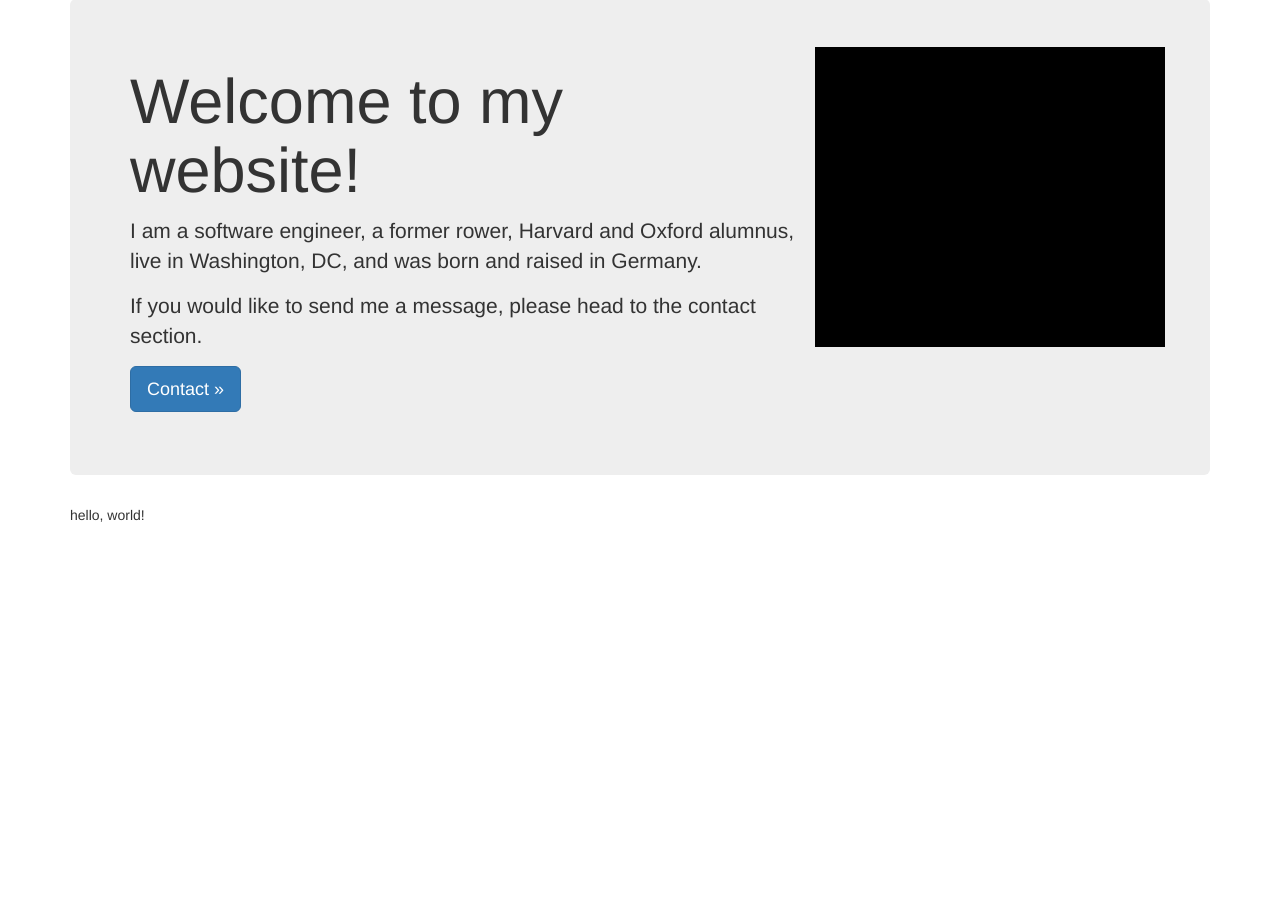
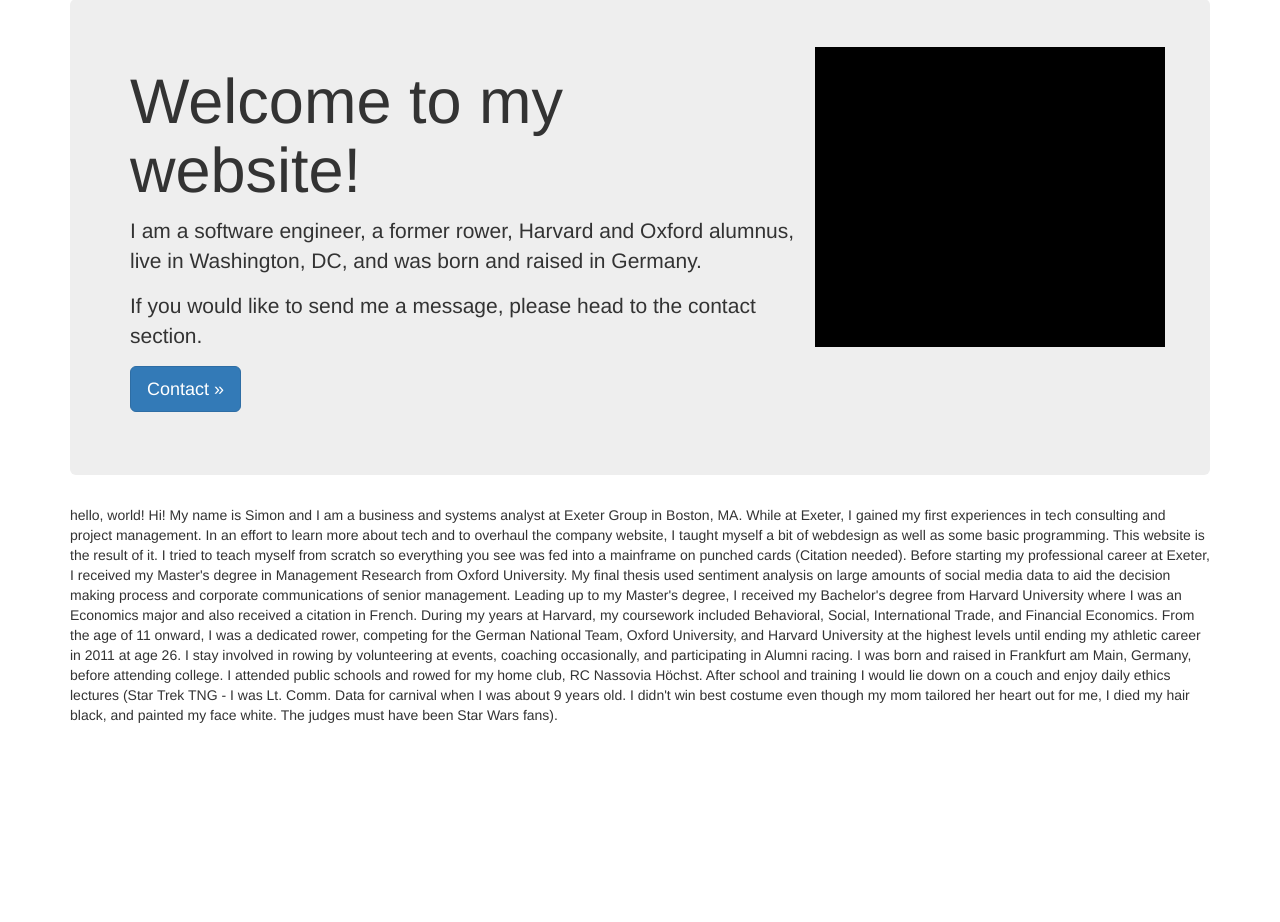
Before and after one commit to simongawlik/django_apps, a Django app: template src/templates/home.html in a window 1280 px wide. Shown: the part 71-993 px from the top of the page. Run offline with Django 3.2, Linux system fonts and the light colour scheme; the template is opened without the code that fills it, so the values that code supplies are empty; some libraries are stand-ins or nearby versions.

Commit message:
added more text to landing site

```diff
--- a/src/templates/home.html
+++ b/src/templates/home.html
@@ -31,6 +31,12 @@
 {% block content %}
 <div class="text-align-center">
 hello, world!
+Hi! My name is Simon and I am a business and systems analyst at Exeter Group in Boston, MA. While at Exeter, I gained my first experiences in tech consulting and project management. In an effort to learn more about tech and to overhaul the company website, I taught myself a bit of webdesign as well as some basic programming. This website is the result of it. I tried to teach myself from scratch so everything you see was fed into a mainframe on punched cards (Citation needed).
+Before starting my professional career at Exeter, I received my Master's degree in Management Research from Oxford University. My final thesis used sentiment analysis on large amounts of social media data to aid the decision making process and corporate communications of senior management.
+Leading up to my Master's degree, I received my Bachelor's degree from Harvard University where I was an Economics major and also received a citation in French. During my years at Harvard, my coursework included Behavioral, Social, International Trade, and Financial Economics.
+From the age of 11 onward, I was a dedicated rower, competing for the German National Team, Oxford University, and Harvard University at the highest levels until ending my athletic career in 2011 at age 26. I stay involved in rowing by volunteering at events, coaching occasionally, and participating in Alumni racing.
+I was born and raised in Frankfurt am Main, Germany, before attending college. I attended public schools and rowed for my home club, RC Nassovia Höchst. After school and training I would lie down on a couch and enjoy daily ethics lectures (Star Trek TNG - I was Lt. Comm. Data for carnival when I was about 9 years old. I didn't win best costume even though my mom tailored her heart out for me, I died my hair black, and painted my face white. The judges must have been Star Wars fans).
+
 <h1>{{ title }}</h1>
 </div>
 {% endblock %}
```
